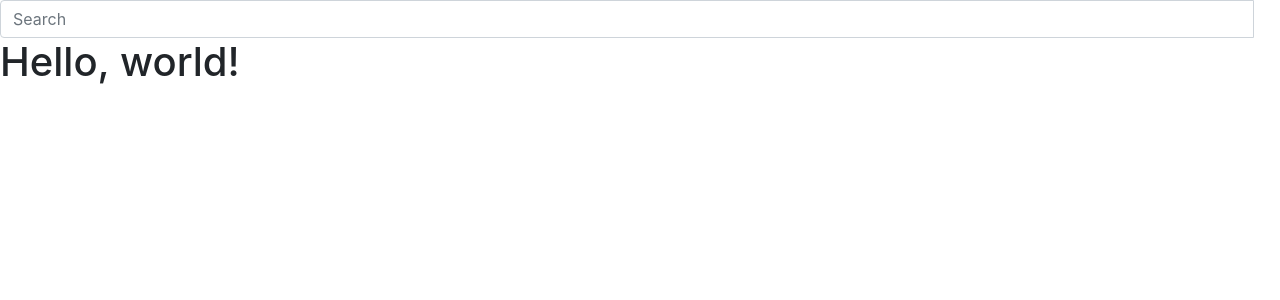
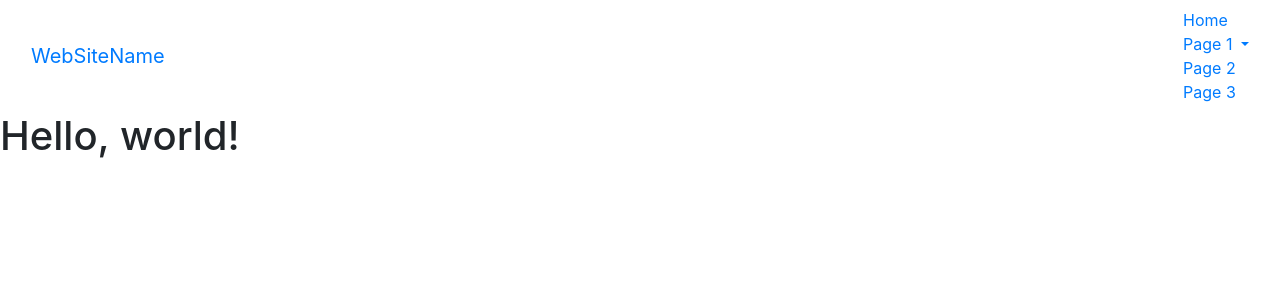
Before and after one commit to huangYixin17/PHPexerise, a PHP site: page /ch6/test1.php in a window 1280 px wide. Shown: the top 300 px of the page. Run offline with PHP 8.4, Linux system fonts and the light colour scheme.

Commit message:
更新排版

```diff
--- a/ch6/test1.php
+++ b/ch6/test1.php
@@ -12,16 +12,27 @@
     <title>Hello, world!</title>
 </head>
 <body>
-<form class="navbar-form navbar-left" action="/action_page.php">
-  <div class="input-group">
-    <input type="text" class="form-control" placeholder="Search">
-    <div class="input-group-btn">
-      <button class="btn btn-default" type="submit">
-        <i class="glyphicon glyphicon-search"></i>
-      </button>
+<nav class="navbar navbar-inverse">
+  <div class="container-fluid">
+    <div class="navbar-header">
+      <a class="navbar-brand" href="#">WebSiteName</a>
     </div>
+    <ul class="nav navbar-nav">
+      <li class="active"><a href="#">Home</a></li>
+      <li class="dropdown">
+        <a class="dropdown-toggle" data-toggle="dropdown" href="#">Page 1
+        <span class="caret"></span></a>
+        <ul class="dropdown-menu">
+          <li><a href="#">Page 1-1</a></li>
+          <li><a href="#">Page 1-2</a></li>
+          <li><a href="#">Page 1-3</a></li>
+        </ul>
+      </li>
+      <li><a href="#">Page 2</a></li>
+      <li><a href="#">Page 3</a></li>
+    </ul>
   </div>
-</form>
+</nav>
     <h1>Hello, world!</h1>
 
     <!-- Optional JavaScript -->
```
